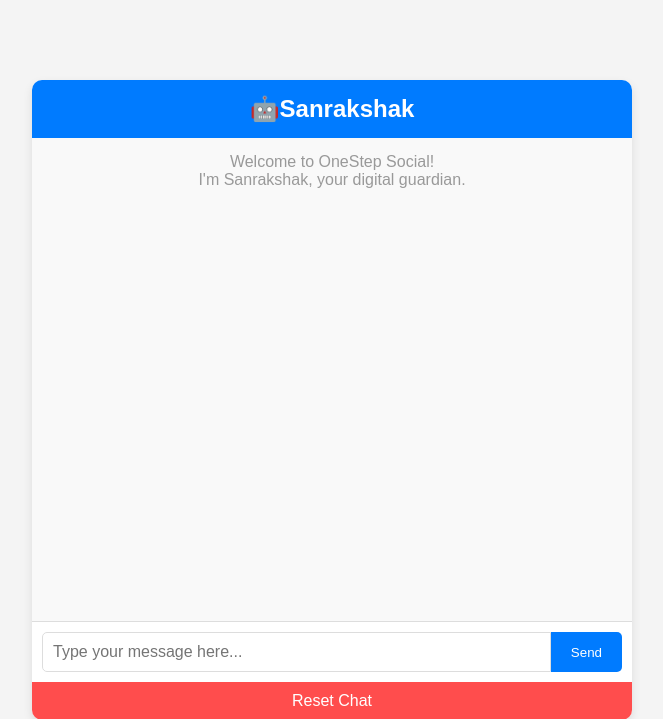
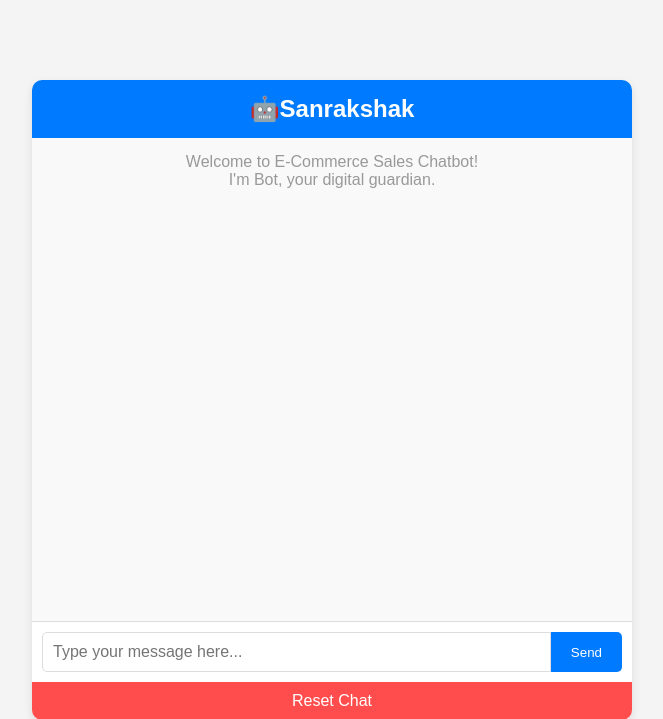
Before and after one commit to Raj-Singh-3/Chatbot, a Flask app: page / in a window 1280 px wide. Shown: the top 719 px of the page, without its empty margins (308-971 px from the left). Run offline with Flask 3, Linux system fonts and the light colour scheme.

Commit message:
second commit

```diff
--- a/templates/index.html
+++ b/templates/index.html
@@ -131,8 +131,8 @@
     </header>
     <div id="chatMessages" class="chat-messages">
       <div class="welcome-message">
-        <p>Welcome to OneStep Social!</p>
-        <p>I'm Sanrakshak, your digital guardian.</p>
+        <p>Welcome to E-Commerce Sales Chatbot!</p>
+        <p>I'm Bot, your digital guardian.</p>
       </div>
     </div>
     <div class="chat-input">
```
